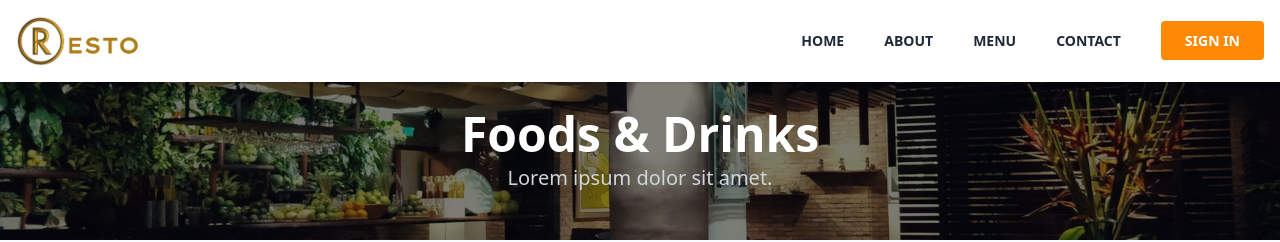
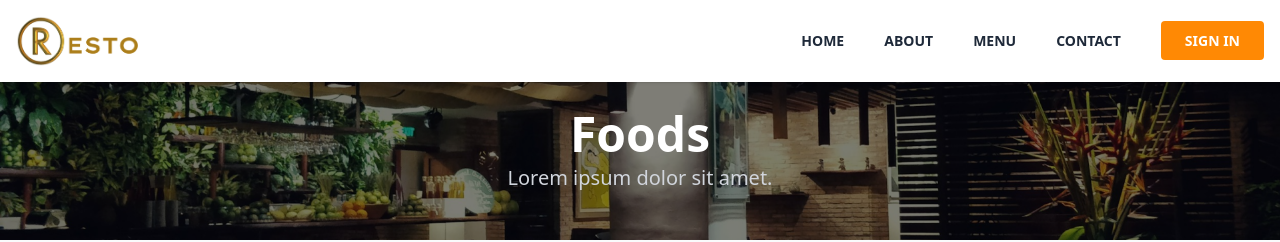
Before and after one commit to rafidankusuma/restaurant-sederhana, a Next.js app: page /menu in a window 1280 px wide. Shown: the top 242 px of the page. Built offline with nearby package versions, Linux system fonts and the light colour scheme; no server answers; the database is empty.

Commit message:
Update kode

```diff
--- a/app/menu/page.tsx
+++ b/app/menu/page.tsx
@@ -13,7 +13,7 @@ const MenuPage = () => {
   return (
     <div>
         <HeaderSection
-        title="Foods & Drinks"
+        title="Foods"
         subTitle="Lorem ipsum dolor sit amet."
         />
         <div className="mt-10 px-4">
```
